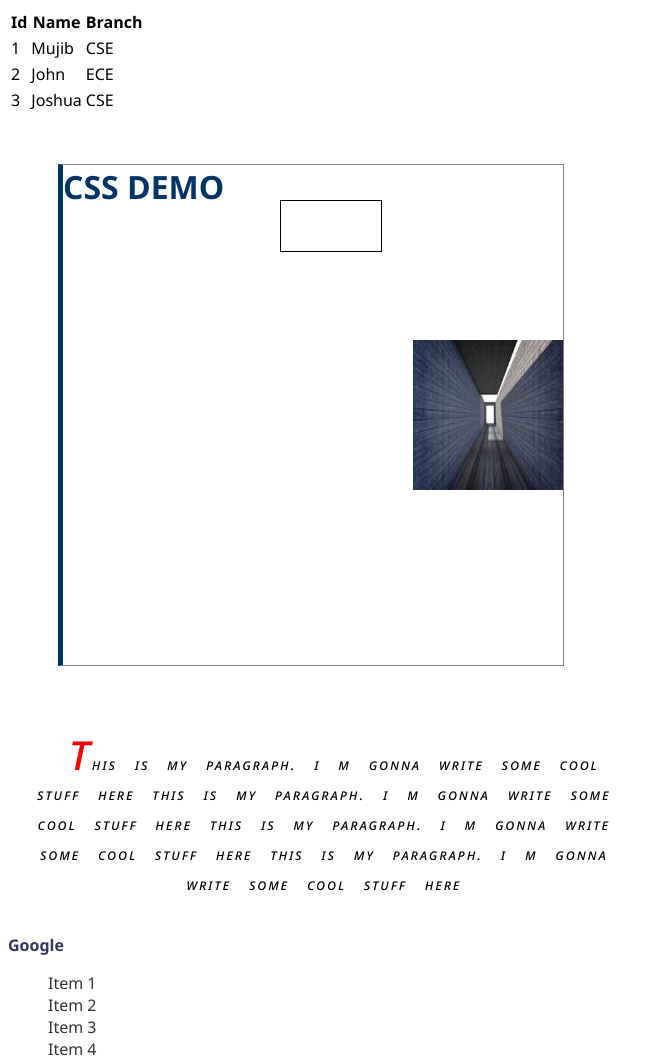
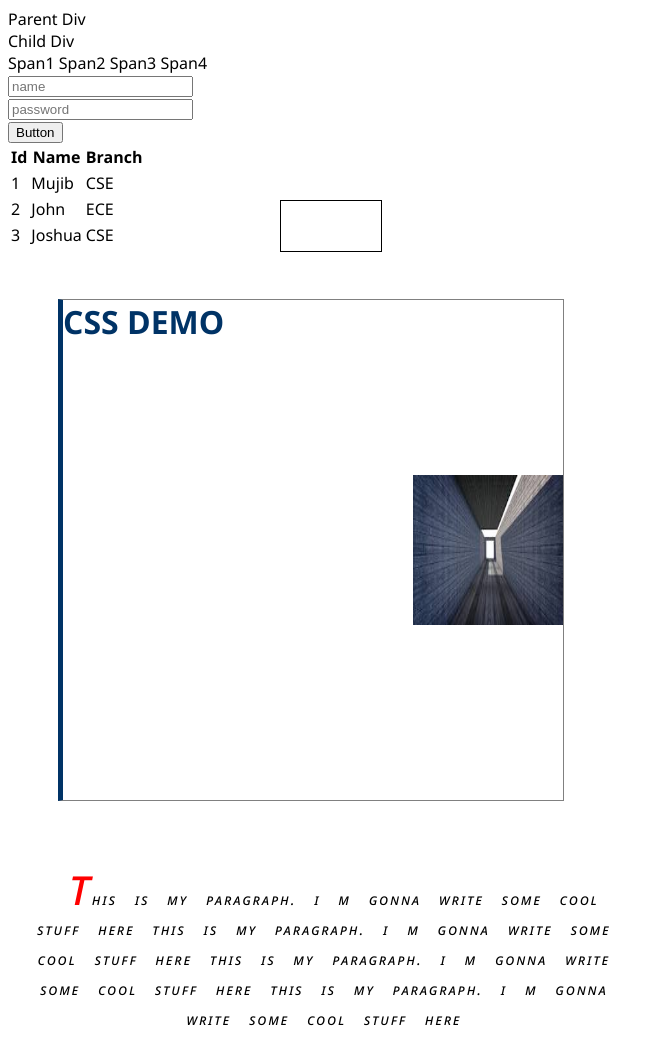
Before and after one commit to Mujib517/html-demo, a plain HTML site: page css-demo.html in a window 1280 px wide. Shown: the top 1063 px of the page, without its empty margins (0-664 px from the left). Drawn offline with Linux system fonts and the light colour scheme.

Commit message:
JS continued

```diff
--- a/css-demo.html
+++ b/css-demo.html
@@ -77,48 +77,120 @@
             top: 200px;
             left: 280px;
         }
+        /*unvisited link*/
 
-        /*unvisited link*/
         a:link {
-            color:#333666;
+            color: #333666;
             font-weight: bold;
         }
 
-        a:visited{
-            color:red;
+        a:visited {
+            color: red;
             font-weight: bolder;
         }
 
-        a:hover{
-            color:yellow;
+        a:hover {
+            color: yellow;
         }
 
-        a:active{
-            color:lightblue;
+        a:active {
+            color: lightblue;
         }
 
-        tbody::first-line{
-            color:red;
+        tbody::first-line {
+            color: red;
         }
 
-        p::first-letter{
+        p::first-letter {
             font-size: 50px;
-            color:red;
+            color: red;
             font-weight: bolder;
         }
 
-        h1::before{
+        h1::before {
             background-image: url('image.jpg');
         }
 
-        h1::after{
+        h1::after {
             background-image: url('image.jpg');
         }
+    </style>
 
-    </style>
+    <script>
+        //event handler
+        function onBtnClick() {
+
+            var spans = document.getElementsByTagName("span");
+            //second elment
+            alert(spans[1].innerText);
+
+            // var div = document.getElementById('div');
+            // var child = document.getElementById('child');
+
+            // div.removeChild(child);
+
+            // var span = document.createElement('div');
+            // span.innerText = "Hello JS";
+
+            // div.appendChild(span);
+
+
+
+            // var obj = document.getElementById('txt');
+            // var pwd = document.getElementById('pwd');
+
+            //alert(pwd.getAttribute("type"));
+
+            // obj.style.backgroundColor = "red";
+            //obj.style.border = "2px solid green";
+
+            // alert(obj.value + '  ' + pwd.value);
+        }
+
+        // function onMouseOver() {
+        //     alert('mouse over');
+        // }
+
+        // function keyPressed() {
+        //     alert('key pressed');
+        // }
+
+        // function onLostFocus(event) {
+        //     alert(event.target.value);
+        // }
+    </script>
 </head>
 
 <body>
+
+
+    <div id="div">
+        Parent Div
+        <div id="child">
+            Child Div
+        </div>
+    </div>
+
+
+    <span>Span1</span>
+    <span>Span2</span>
+    <span>Span3</span>
+    <span>Span4</span>
+
+
+
+    <div>
+        <input id="txt" type="text" placeholder="name" />
+    </div>
+
+
+    <div>
+        <input id="pwd" type="password" placeholder="password" />
+    </div>
+
+    <div>
+        <input type="button" value="Button" onclick="onBtnClick()" />
+    </div>
 
     <table>
         <thead>
@@ -144,9 +216,6 @@
             </tr>
         </tbody>
     </table>
-
-
-
     <div style="width:50%">
 
         <div id="mydiv">
```
Also changed, not shown: 1 other file. Lines whose indentation alone changed are shown as unchanged.
